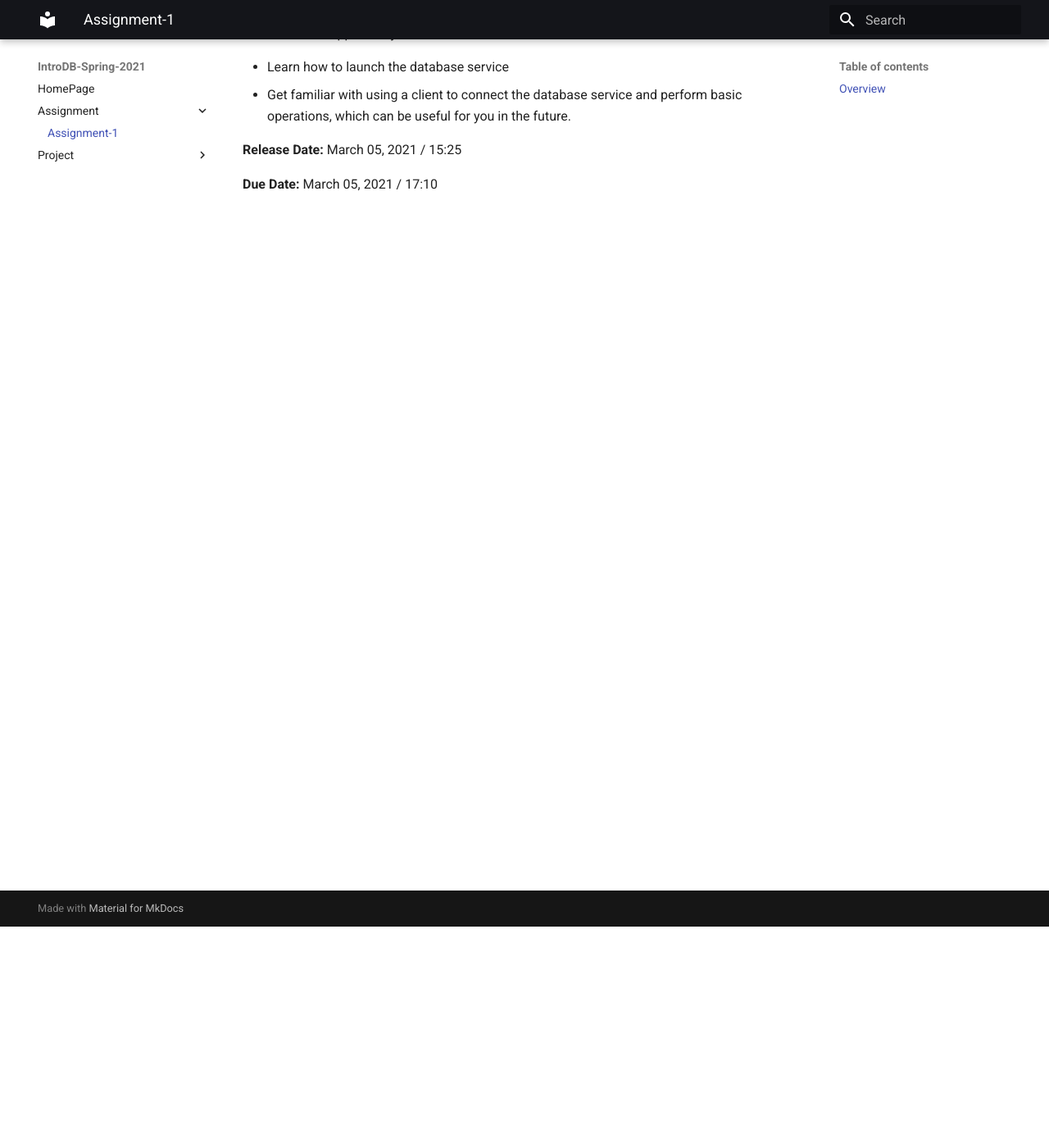
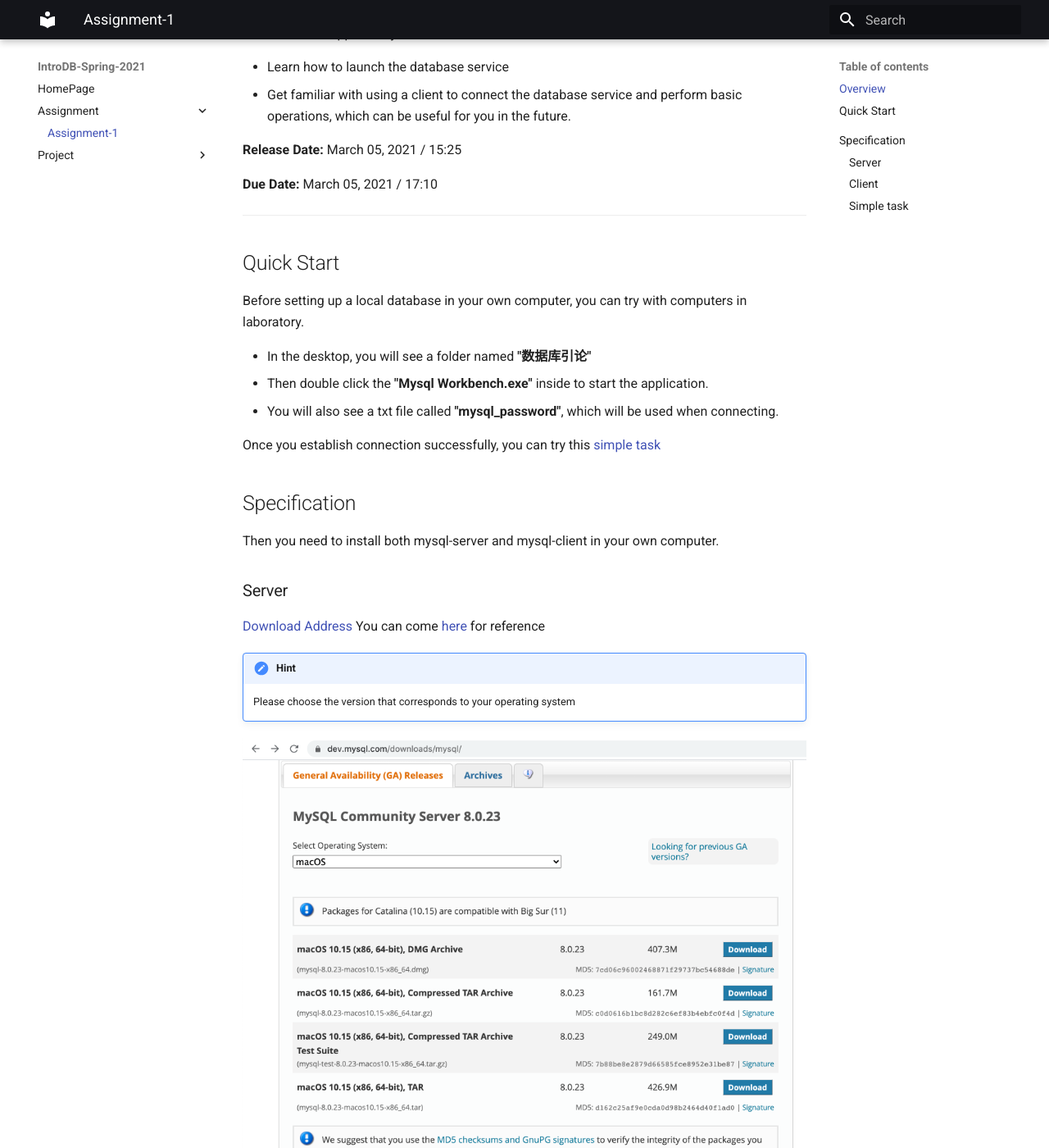
Before and after one commit to fduxuan/IntroDB-Spring-2021, an MkDocs documentation site: the page built from docs/Assignment/assignment1.md, in a window 1280 px wide and 1400 px high, scrolled down 270 px. Shown: the whole window at 82% size. Built offline with MkDocs 1.6.1 and Material for MkDocs 9.7.7, drawn with Linux system fonts in a browser that asks for light colours; some of the changed text lies outside the part shown.

Commit message:
add assiment-1 overview

````diff
--- a/docs/Assignment/assignment1.md
+++ b/docs/Assignment/assignment1.md
@@ -12,3 +12,111 @@ This task is an opportunity to:
 **Release Date:** March 05, 2021 / 15:25
 
 **Due Date:** March 05, 2021 / 17:10
+
+
+
+----
+
+## Quick Start
+
+Before setting up a local database in your own computer, you can try with computers in laboratory.
+
+* In the desktop, you will see a folder named **"数据库引论"**
+* Then double click the **"Mysql Workbench.exe"** inside to start the application.
+* You will also see a txt file called **"mysql_password"**, which will be used when connecting.
+
+
+
+Once you establish connection successfully, you can try this [simple task](#simple-task)
+
+##
+
+## Specification
+
+Then you need to install both mysql-server and mysql-client in your own computer.
+
+### Server
+
+[Download Address](https://dev.mysql.com/downloads/mysql/)  You can come [here](https://zhuanlan.zhihu.com/p/37152572) for reference
+
+!!! hint
+    Please choose the version that corresponds to your operating system
+
+<img src="../../assets/version.png" style="zoom:40%;" />
+
+
+
+Then click the <u>No thanks, just start my download.</u>
+
+<img src="../../assets/download.png" style="zoom:40%;" />
+
+
+
+If you have installed and configured the environment path, you can try the following commands to determine whether the installation is successful
+
+```shell
+$ mysql -u root -p
+
+mysql> show databases;
+```
+
+<img src="../../assets/test_server.png" style="zoom:40%;" />
+
+### Client
+
+We recommend these two client tools
+
+<img src="../../assets/client.png" style="zoom:50%;" />
+
+Download address:
+
+!!! hint
+    Please choose the version that corresponds to your operating system
+
+* [Navicat](https://www.navicat.com.cn/products/navicat-for-mysql) (It's not free)
+* [Mysql Workbench](https://dev.mysql.com/downloads/workbench/)
+
+
+
+<img src="../../assets/connection.png" style="zoom:50%;" />
+
+* the default port will be 3306
+
+
+
+### Simple task
+
+After all the above steps are completed, you are required to do following
+
+* **create a new schema**
+
+=== "use command"
+    ```CREATE SCHEMA `intro_db` ;```
+
+=== "user client tool"
+    <img src="../../assets/tool.png" style="zoom:50%;" />
+
+
+* **Create a new table**
+
+=== "use command"
+    ```
+    CREATE TABLE `intro_db`.`course` (
+        `id` INT NOT NULL,
+        `name` VARCHAR(45) NOT NULL,
+    PRIMARY KEY (`id`));
+    ```
+
+=== "user client tool"
+    <img src="../../assets/tool-table.png" style="zoom:50%;" />
+
+
+
+* **Insert a new data**
+
+=== "use command"
+    ```
+	Insert into `intro_db`.`course` (id, name) values (2, 'amy');
+    ```
+=== "user client tool"
+    <img src="../../assets/insert.png" style="zoom:50%;" />
````
Also changed, not shown: README.md (+1 -1 lines), docs/index.md (+1 -1 lines), docs/assets/client.png (added), docs/assets/connection.png (added), docs/assets/download.png (added), docs/assets/insert.png (added), docs/assets/test_server.png (added), docs/assets/tool-table.png (added), docs/assets/tool.png (added), docs/assets/version.png (added), 1 other file.
